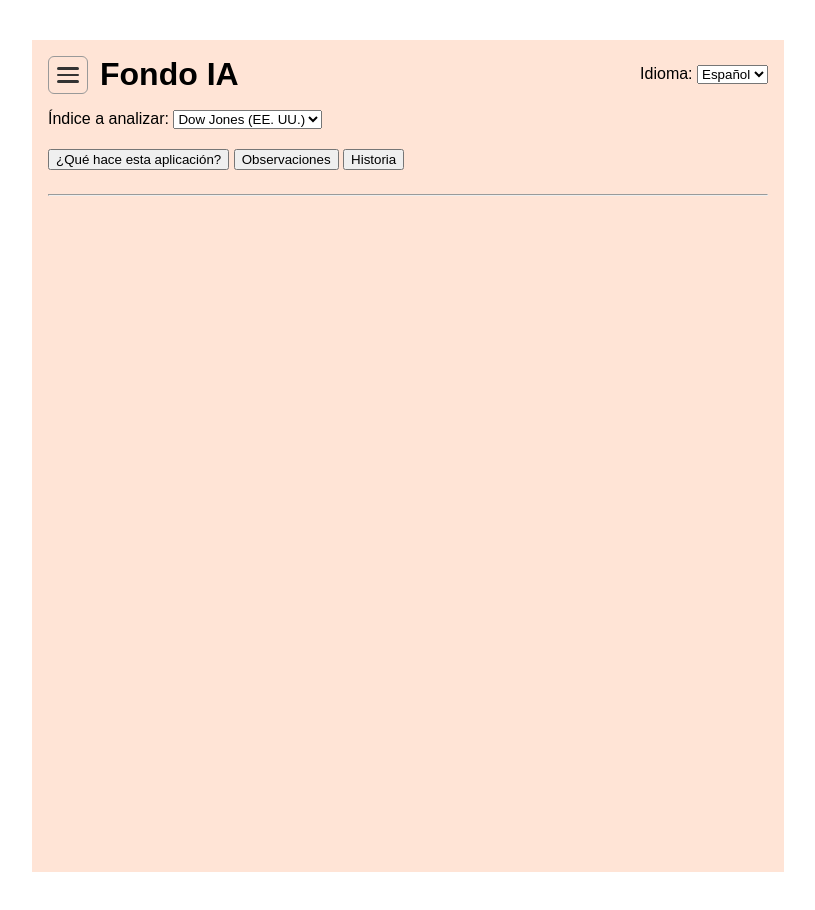
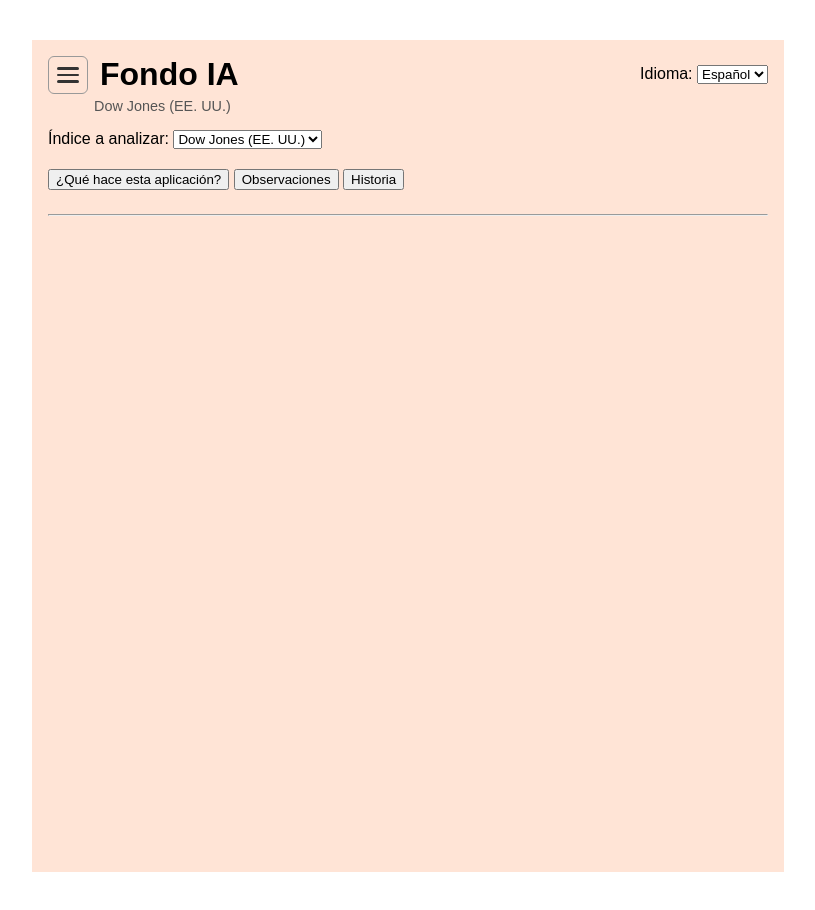
Before and after one commit to antonioluiscliment/fondo-ia-web, a Next.js app: page / in a window 1280 px wide. Shown: the whole page, without its empty margins (232-1047 px from the left). Built offline with nearby package versions, Linux system fonts and the light colour scheme.

Commit message:
Add files via upload

```diff
--- a/components/MenuLayout.js
+++ b/components/MenuLayout.js
@@ -2,6 +2,7 @@ import { useState } from "react";
 import Link from "next/link";
 import { useRouter } from "next/router";
 import { useAppConfig } from "../lib/appConfig";
+import { obtenerIndice } from "../lib/indices";
 
 const ENLACES = [
   { href: "/", labelKey: "menuGeneral" },
@@ -24,7 +25,8 @@ function IconoMenu() {
 }
 
 export default function MenuLayout({ children }) {
-  const { idioma, setIdioma, t } = useAppConfig();
+  const { idioma, setIdioma, t, indiceId } = useAppConfig();
+  const nombreIndice = obtenerIndice(indiceId).nombre[idioma];
   const [menuAbierto, setMenuAbierto] = useState(false);
   const router = useRouter();
 
@@ -56,6 +58,8 @@ export default function MenuLayout({ children }) {
           </select>
         </div>
       </div>
+
+      <p style={{ margin: "4px 0 0 46px", color: "#555", fontSize: "0.9em" }}>{nombreIndice}</p>
 
       {menuAbierto && (
         <nav
```
